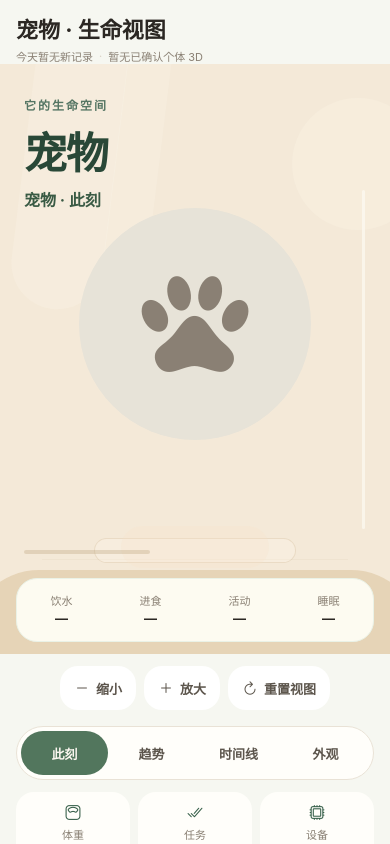
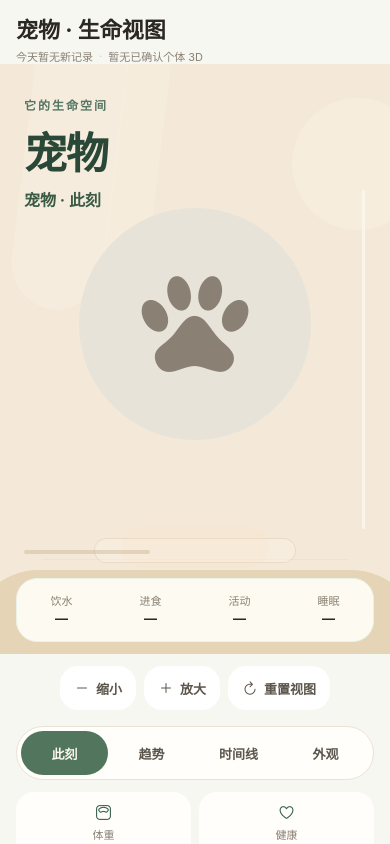
Before and after one commit to huangdi97/pet-life-intelligence, a React Native app in the folder apps/mobile/: screen /LifeView in a window 390 px wide. Built offline with nearby package versions, Linux system fonts and the light colour scheme; no server answers.

Commit message:
feat(android-ui): add truthful health state to Life View support layer

```diff
--- a/apps/mobile/src/screens/LifeViewScreen.tsx
+++ b/apps/mobile/src/screens/LifeViewScreen.tsx
@@ -15,7 +15,7 @@ import { SafeAreaView } from "react-native-safe-area-context";
 import { Ionicons } from "@expo/vector-icons";
 import { useNavigation } from "@react-navigation/native";
 import type { NativeStackNavigationProp } from "@react-navigation/native-stack";
-import { api, type DeviceRow, type LifeEvent, type Task } from "../api";
+import { api, type DeviceRow, type HealthEventRow, type LifeEvent, type Task } from "../api";
 import { usePets } from "../context";
 import { COLORS, DEMO_ENV, SPACE, TYPE } from "../tokens";
 import { PetLivingStage } from "../components/life/PetLivingStage";
@@ -62,8 +62,10 @@ export function LifeViewScreen() {
   const [supportPetId, setSupportPetId] = useState<string | null>(null);
   const [supportTasks, setSupportTasks] = useState<Task[]>([]);
   const [supportDevices, setSupportDevices] = useState<DeviceRow[]>([]);
+  const [supportHealth, setSupportHealth] = useState<HealthEventRow[]>([]);
   const [taskSupportState, setTaskSupportState] = useState<"loading" | "ready" | "error">("loading");
   const [deviceSupportState, setDeviceSupportState] = useState<"loading" | "ready" | "error">("loading");
+  const [healthSupportState, setHealthSupportState] = useState<"loading" | "ready" | "error">("loading");
 
   const pet = pets?.find((p) => p.id === petId) ?? pets?.[0] ?? null;
   // Each fact and any open detail sheet belongs to one pet. Hide stale state
@@ -125,17 +127,22 @@ export function LifeViewScreen() {
     setSupportPetId(null);
     setSupportTasks([]);
     setSupportDevices([]);
+    setSupportHealth([]);
     setTaskSupportState("loading");
     setDeviceSupportState("loading");
+    setHealthSupportState("loading");
     Promise.allSettled([
       api.get<Task[]>(`/pets/${targetPetId}/tasks`),
       api.get<DeviceRow[]>(`/pets/${targetPetId}/devices`),
-    ]).then(([tasksResult, devicesResult]) => {
+      api.get<HealthEventRow[]>(`/pets/${targetPetId}/health-events`),
+    ]).then(([tasksResult, devicesResult, healthResult]) => {
       if (!alive) return;
       setSupportTasks(tasksResult.status === "fulfilled" ? tasksResult.value : []);
       setSupportDevices(devicesResult.status === "fulfilled" ? devicesResult.value : []);
+      setSupportHealth(healthResult.status === "fulfilled" ? healthResult.value : []);
       setTaskSupportState(tasksResult.status === "fulfilled" ? "ready" : "error");
       setDeviceSupportState(devicesResult.status === "fulfilled" ? "ready" : "error");
+      setHealthSupportState(healthResult.status === "fulfilled" ? "ready" : "error");
       setSupportPetId(targetPetId);
     });
     return () => { alive = false; };
@@ -239,6 +246,15 @@ export function LifeViewScreen() {
           : supportDevices.some((device) => String(device.status).toLowerCase() === "offline")
             ? "有设备离线"
             : "状态待确认";
+  const healthText = !supportOwned || healthSupportState === "loading"
+    ? "读取中"
+    : healthSupportState === "error"
+      ? "暂不可用"
+      : supportHealth.some((row) => row.latest_triage_level === "URGENT" || row.latest_triage_level === "EMERGENCY")
+        ? "需立即关注"
+        : supportHealth.length > 0
+          ? "有健康记录"
+          : "暂无记录";
 
   const nowLine = error
     ? "暂时连接不上，稍后自动恢复。"
@@ -324,6 +340,17 @@ export function LifeViewScreen() {
             <Ionicons name="scale-outline" size={17} color={COLORS.brandPrimaryDeep} />
             <Text style={styles.supportLabel}>体重</Text>
             <Text numberOfLines={1} style={styles.supportValue}>{weightText}</Text>
+          </Pressable>
+          <Pressable
+            testID="pli.lifeview.support.health"
+            accessibilityRole="button"
+            accessibilityLabel={`健康状态：${healthText}，点击查看健康记录`}
+            onPress={() => navigation.navigate("Health")}
+            style={styles.supportFact}
+          >
+            <Ionicons name="heart-outline" size={17} color={healthText === "需立即关注" ? COLORS.danger : COLORS.brandPrimaryDeep} />
+            <Text style={styles.supportLabel}>健康</Text>
+            <Text style={[styles.supportValue, healthText === "需立即关注" && styles.supportValueDanger]}>{healthText}</Text>
           </Pressable>
           <Pressable
             testID="pli.lifeview.support.tasks"
@@ -449,13 +476,15 @@ const styles = StyleSheet.create({
   lookRow: { flexDirection: "row", alignItems: "flex-start", gap: SPACE.s2 },
   supportFacts: {
     flexDirection: "row",
+    flexWrap: "wrap",
     marginHorizontal: SPACE.s4,
     marginTop: SPACE.s3,
     gap: SPACE.s2,
   },
   supportFact: {
-    flex: 1,
-    minWidth: 0,
+    width: "48%",
+    flexGrow: 1,
+    minWidth: 140,
     minHeight: 82,
     paddingHorizontal: SPACE.s2,
     paddingVertical: SPACE.s2,
@@ -466,6 +495,7 @@ const styles = StyleSheet.create({
   },
   supportLabel: { marginTop: 4, fontSize: TYPE.caption, color: COLORS.textTertiary },
   supportValue: { marginTop: 2, maxWidth: "100%", fontSize: TYPE.sm, fontWeight: "700", color: COLORS.textPrimary },
+  supportValueDanger: { color: COLORS.danger },
   controlBtnText: { fontSize: TYPE.sm, color: COLORS.textSecondary, fontWeight: "600" },
   identityRow: { marginHorizontal: SPACE.s4, marginTop: SPACE.s3 },
   identityText: { fontSize: TYPE.pageTitle, fontWeight: "700", color: COLORS.textPrimary },
```
